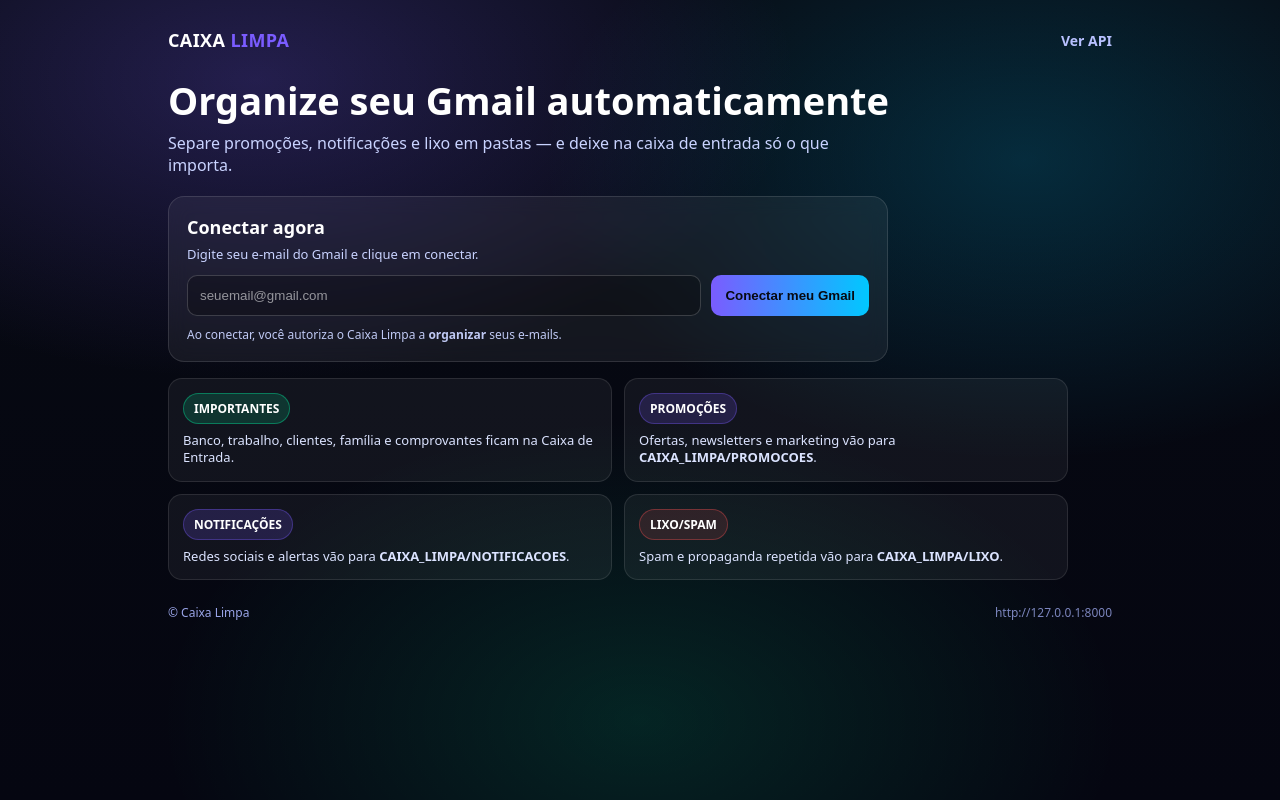
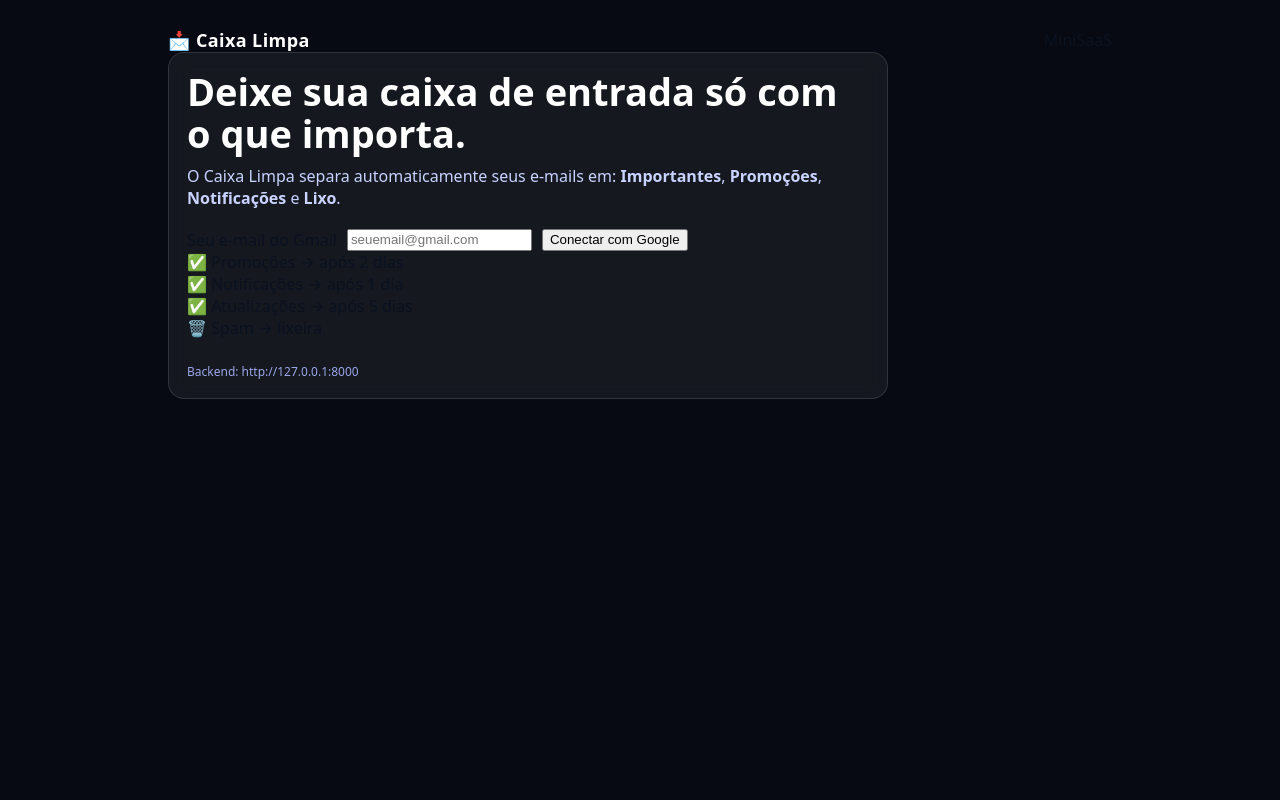
Before and after one commit to janielsonsantosoficial-hub/caixa-limpa, a FastAPI app: page / in a window 1280 px wide. Run offline with FastAPI, Linux system fonts and the light colour scheme; parts of the project's set-up code (start-up, migrations or seed data) failed here and were passed over.

Commit message:
Update index.html

```diff
--- a/templates/index.html
+++ b/templates/index.html
@@ -1,64 +1,42 @@
 <!doctype html>
 <html lang="pt-br">
 <head>
-  <meta charset="utf-8" />
-  <meta name="viewport" content="width=device-width,initial-scale=1" />
+  <meta charset="utf-8"/>
+  <meta name="viewport" content="width=device-width,initial-scale=1"/>
   <title>Caixa Limpa</title>
-  <link rel="stylesheet" href="/static/style.css" />
+  <link rel="stylesheet" href="/static/style.css"/>
 </head>
 <body>
-  <div class="bg"></div>
-
-  <main class="wrap">
+  <div class="wrap">
     <header class="top">
-      <div class="logo">CAIXA <span>LIMPA</span></div>
-      <a class="link" href="/api" target="_blank">Ver API</a>
+      <div class="logo">📩 Caixa Limpa</div>
+      <div class="badge">MiniSaaS</div>
     </header>
 
-    <section class="hero">
-      <h1>Organize seu Gmail automaticamente</h1>
+    <main class="card">
+      <h1>Deixe sua caixa de entrada só com o que importa.</h1>
       <p class="sub">
-        Separe promoções, notificações e lixo em pastas — e deixe na caixa de entrada só o que importa.
+        O Caixa Limpa separa automaticamente seus e-mails em:
+        <b>Importantes</b>, <b>Promoções</b>, <b>Notificações</b> e <b>Lixo</b>.
       </p>
 
-      <div class="card">
-        <h2>Conectar agora</h2>
-        <p class="small">Digite seu e-mail do Gmail e clique em conectar.</p>
+      <form class="form" method="get" action="/auth/login">
+        <label>Seu e-mail do Gmail</label>
+        <input name="email" type="email" placeholder="seuemail@gmail.com" required />
+        <button type="submit">Conectar com Google</button>
+      </form>
 
-        <form class="form" method="GET" action="/auth/login">
-          <input class="input" type="email" name="email" placeholder="seuemail@gmail.com" required />
-          <button class="btn" type="submit">Conectar meu Gmail</button>
-        </form>
-
-        <div class="note">
-          Ao conectar, você autoriza o Caixa Limpa a <b>organizar</b> seus e-mails.
-        </div>
-      </div>
-
-      <div class="grid">
-        <div class="box">
-          <div class="tag ok">IMPORTANTES</div>
-          <p>Banco, trabalho, clientes, família e comprovantes ficam na Caixa de Entrada.</p>
-        </div>
-        <div class="box">
-          <div class="tag">PROMOÇÕES</div>
-          <p>Ofertas, newsletters e marketing vão para <b>CAIXA_LIMPA/PROMOCOES</b>.</p>
-        </div>
-        <div class="box">
-          <div class="tag">NOTIFICAÇÕES</div>
-          <p>Redes sociais e alertas vão para <b>CAIXA_LIMPA/NOTIFICACOES</b>.</p>
-        </div>
-        <div class="box">
-          <div class="tag bad">LIXO/SPAM</div>
-          <p>Spam e propaganda repetida vão para <b>CAIXA_LIMPA/LIXO</b>.</p>
-        </div>
+      <div class="info">
+        <div class="pill">✅ Promoções → após 2 dias</div>
+        <div class="pill">✅ Notificações → após 1 dia</div>
+        <div class="pill">✅ Atualizações → após 5 dias</div>
+        <div class="pill">🗑️ Spam → lixeira</div>
       </div>
 
       <footer class="foot">
-        <div>© Caixa Limpa</div>
-        <div class="muted">{{ base_url }}</div>
+        <span>Backend: {{ base_url }}</span>
       </footer>
-    </section>
-  </main>
+    </main>
+  </div>
 </body>
 </html>
```
